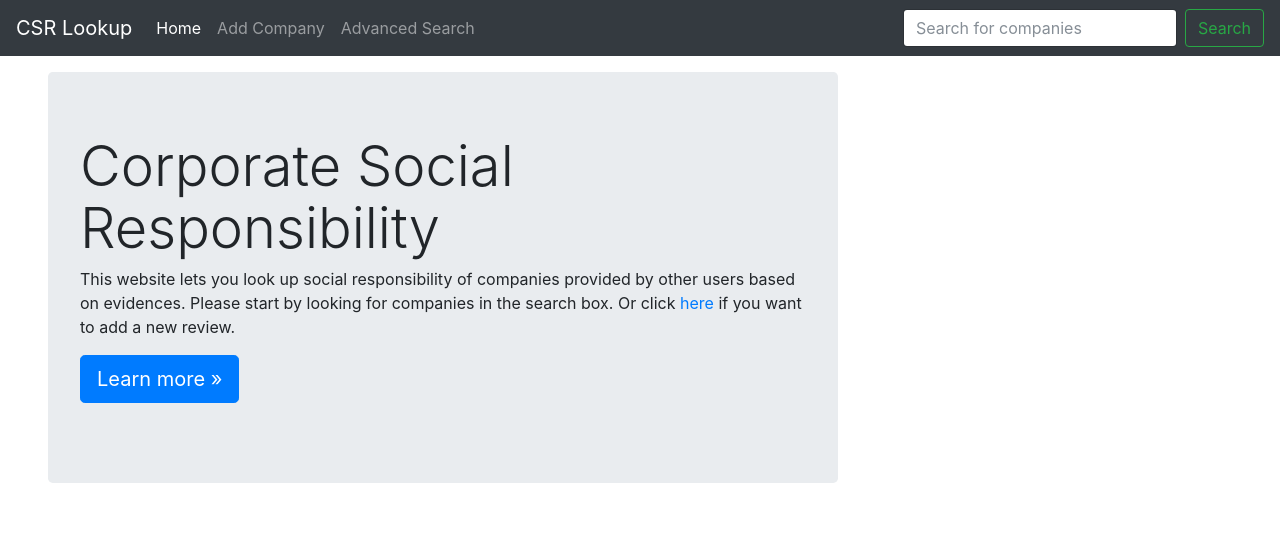
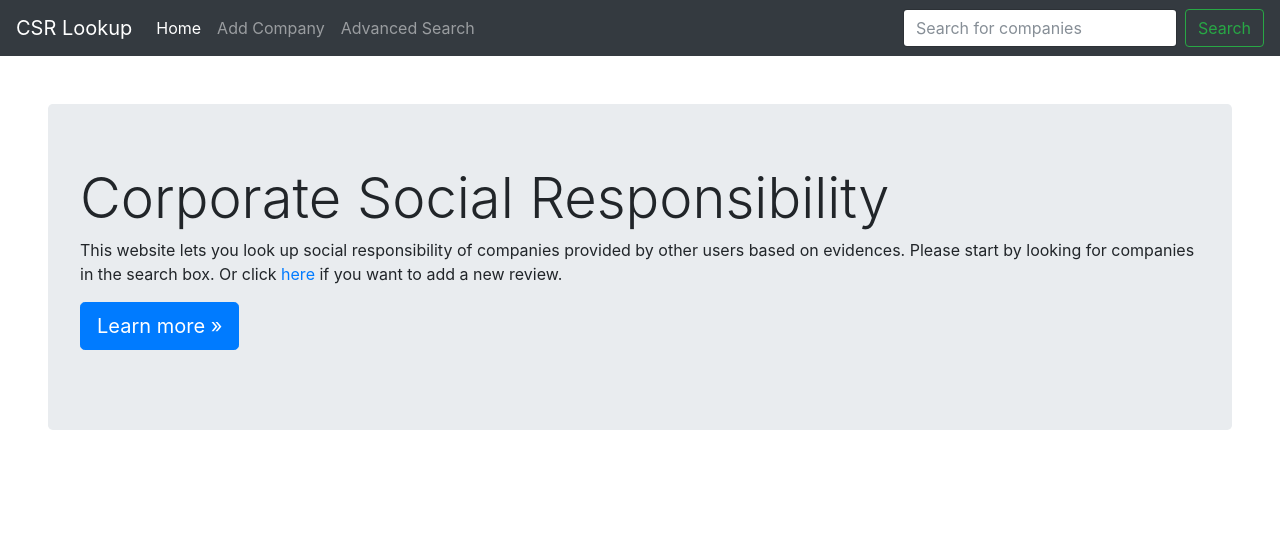
Before and after one commit to lbraun/csr_lookup, a website: page app/index.html in a window 1280 px wide. Drawn offline with nearby package versions, Linux system fonts and the light colour scheme; files whose address does not match are found by name.

Commit message:
Give wiki box some more room on big screens

```diff
--- a/app/index.html
+++ b/app/index.html
@@ -51,7 +51,7 @@
 
     <div class="container-fluid">
       <div class="row">
-        <main class="col-12 col-md-9 col-xl-8 py-3 pl-md-5">
+        <main class="col-12 py-3 p-md-5">
           <div ng-view>
             <!-- All views are rendered here -->
           </div>
```
